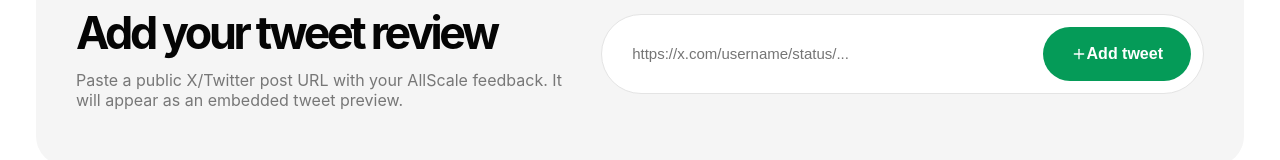
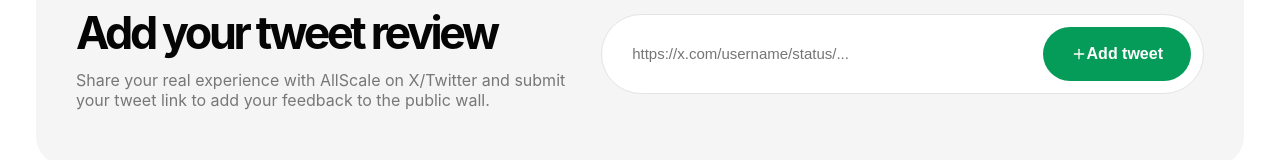
Before and after one commit to viktorprofit/allscale-love-wall, a Next.js app: page / in a window 1280 px wide. Shown: the part 618-778 px from the top of the page. Built offline with nearby package versions, Linux system fonts and the light colour scheme; no server answers; the database is empty.

Commit message:
Update feedback submission instructions for clarity

```diff
--- a/app/page.tsx
+++ b/app/page.tsx
@@ -151,8 +151,7 @@
           <p className="sectionLabel">Submit feedback</p>
           <h2>Add your tweet review</h2>
           <p>
-            Paste a public X/Twitter post URL with your AllScale feedback. It
-            will appear as an embedded tweet preview.
+            Share your real experience with AllScale on X/Twitter and submit your tweet link to add your feedback to the public wall.
           </p>
         </div>
 
```
